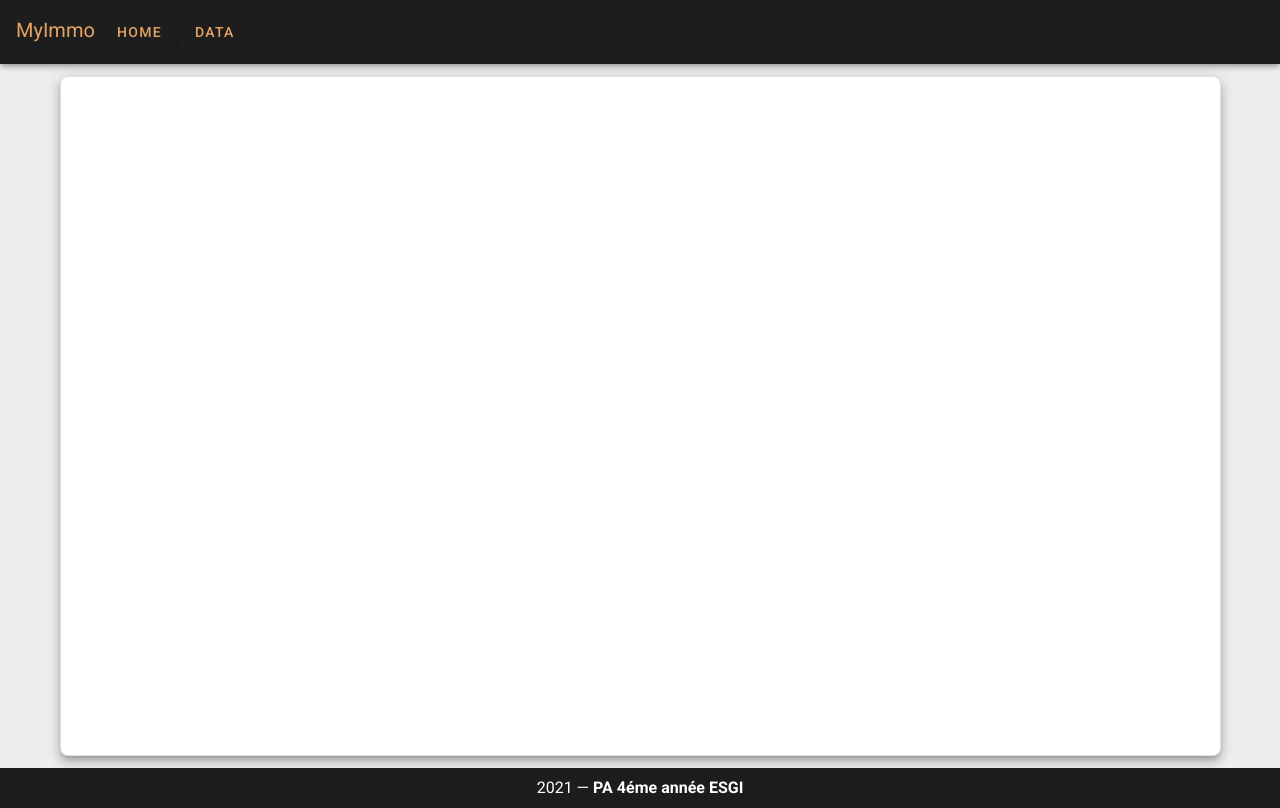
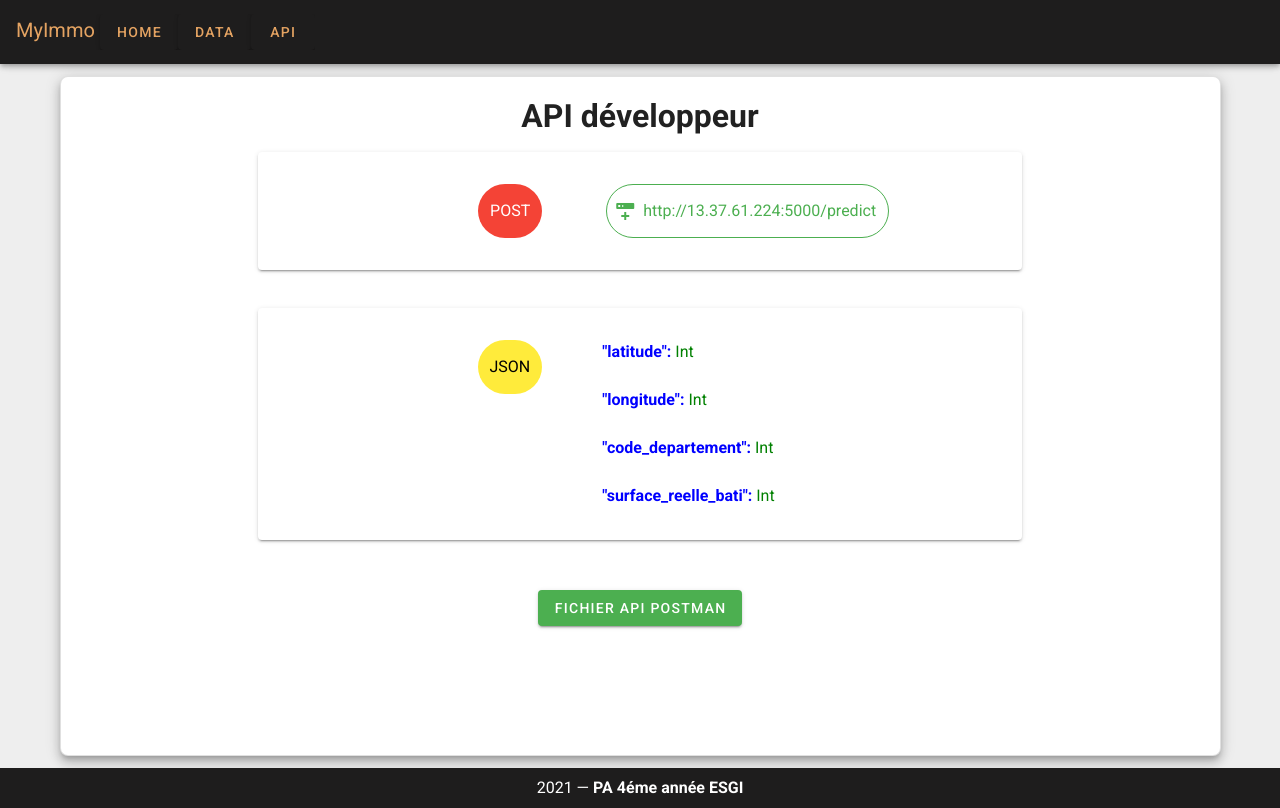
Before and after one commit to natane07/PA-4ESGI, a Vue app in the folder App/myimmo-web/: page /api in a window 1280 px wide. Built offline with nearby package versions, Linux system fonts and the light colour scheme.

Commit message:
Page API doc

```diff
--- a/App/myimmo-web/src/App.vue
+++ b/App/myimmo-web/src/App.vue
@@ -12,6 +12,7 @@
         MyImmo
         <v-btn @click="$router.push({ name: 'Home' })" color="#1e1d1d" style="color:#e4a362;">Home</v-btn>
         <v-btn @click="$router.push({ name: 'Data' })" color="#1e1d1d" style="color:#e4a362;">Data</v-btn>
+        <v-btn @click="$router.push({ name: 'Api' })" color="#1e1d1d" style="color:#e4a362;">Api</v-btn>
         </v-toolbar-title>
     </v-app-bar>
 
--- /dev/null
+++ b/App/myimmo-web/src/components/Api.vue
@@ -0,0 +1,112 @@
+<template>
+  <div>
+      <v-row class="text-center">
+          <v-col class="text-center" cols="12">
+            <h1>API développeur</h1>
+          </v-col>
+        <v-col class="text-center" offset="2" cols="8">
+          <v-card class="text-center">
+            <v-row>
+            <v-col class="text-right" cols="5">
+                <v-chip
+                    class="ma-5"
+                    color="red"
+                    text-color="white"
+                    large
+                >
+                    POST
+                </v-chip>
+            </v-col>
+            <v-col cols="7" class="text-left">
+                <v-chip
+                class="ma-5"
+                color="success"
+                outlined
+                large
+                >
+                <v-icon left>
+                    mdi-server-plus
+                </v-icon>
+                http://13.37.61.224:5000/predict
+                </v-chip>
+            </v-col>
+            </v-row>
+          </v-card>
+        </v-col>
+        </v-row >
+        <v-row class="text-center" style="margin-top:50px">
+        <v-col class="text-center" offset="2" cols="8">
+          <v-card class="text-center">
+            <v-row>
+            <v-col class="text-right" cols="5">
+                <v-chip
+                    class="ma-5"
+                    color="yellow"
+                    text-color="black"
+                    large
+                >
+                    JSON
+                </v-chip>
+            </v-col>
+            <v-col cols="7" class="text-left">
+                <v-list>
+                <v-list-item-group>
+                    <v-list-item>
+                        <v-list-item-content>
+                            <v-list-item-title style="color:green"> <b style="color:blue">"latitude":</b>  Int</v-list-item-title>
+                        </v-list-item-content>
+                    </v-list-item>
+                    <v-list-item>
+                        <v-list-item-content>
+                            <v-list-item-title style="color:green"> <b style="color:blue">"longitude":</b>  Int</v-list-item-title>
+                        </v-list-item-content>
+                    </v-list-item>
+                    <v-list-item>
+                        <v-list-item-content>
+                            <v-list-item-title style="color:green"> <b style="color:blue">"code_departement":</b>  Int</v-list-item-title>
+                        </v-list-item-content>
+                    </v-list-item>
+                    <v-list-item>
+                        <v-list-item-content>
+                            <v-list-item-title style="color:green"> <b style="color:blue">"surface_reelle_bati":</b>  Int</v-list-item-title>
+                        </v-list-item-content>
+                    </v-list-item>
+                </v-list-item-group>
+                </v-list>
+            </v-col>
+            </v-row>
+          </v-card>
+        </v-col>
+        </v-row>
+        <v-row class="text-center" style="margin-top:50px">
+        <v-col class="text-center" offset="2" cols="8">
+          <!-- <v-card class="text-center"> -->
+            <v-row>
+                <v-col class="text-center" cols="12">
+                    <v-btn
+                    color="green"
+                    dark
+                    elevation="2"
+                    @click="redirect()"
+                    >Fichier API POSTMAN</v-btn>
+                </v-col>
+            </v-row>
+          <!-- </v-card> -->
+        </v-col>
+      </v-row>
+  </div>
+</template>
+
+<script>
+export default {
+  methods: {
+    redirect() {
+      window.open("https://pa-immo-s3.s3.eu-west-3.amazonaws.com/PA-4ESGI.postman_collection.json")
+    },
+  }
+}
+</script>
+
+<style>
+
+</style>
--- a/App/myimmo-web/src/router/index.js
+++ b/App/myimmo-web/src/router/index.js
@@ -2,6 +2,7 @@ import Vue from 'vue'
 import VueRouter from 'vue-router'
 import Home from '../views/Home.vue'
 import About from '../views/About.vue'
+import Api from '../components/Api.vue'
 
 Vue.use(VueRouter)
 
@@ -15,6 +16,11 @@ const routes = [
     path: '/data',
     name: 'Data',
     component: About
+  },
+  {
+    path: '/api',
+    name: 'Api',
+    component: Api
   },
   {
     path: '/about',
```
